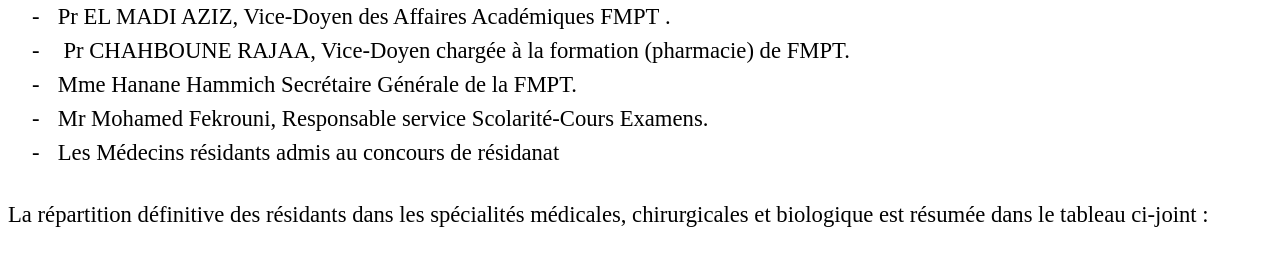
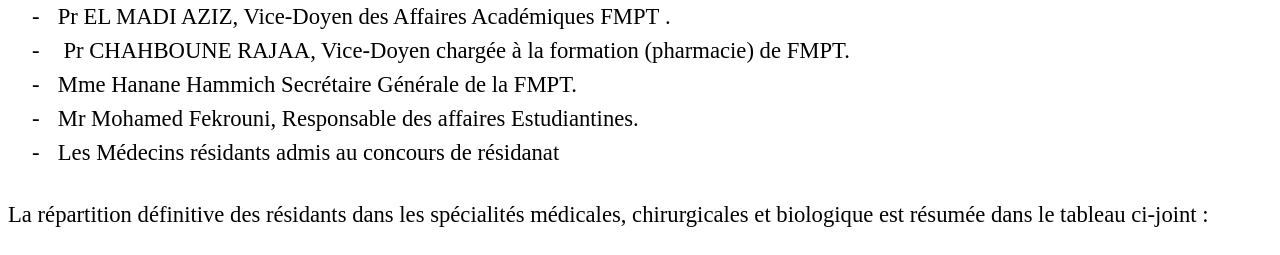
Before and after one commit to EssaidiOualid/Symfony-Project-Manager-with-Ajax, a Symfony app: template templates/candidate/pdfVide.html.twig in a window 1280 px wide. Shown: the part 398-653 px from the top of the page. Run offline with Twig, Linux system fonts and the light colour scheme; the template is opened without the code that fills it, so the values that code supplies are empty; some libraries are stand-ins or nearby versions.

Commit message:
from oumaima

```diff
--- a/templates/candidate/pdf.html.twig
+++ b/templates/candidate/pdf.html.twig
@@ -82,7 +82,7 @@
 		<p style="margin-top:0pt; margin-left:36pt; margin-bottom:0pt; text-indent:-18pt; text-align:justify; line-height:150%; font-size:17pt;">-<span style="width:13.67pt; font:7pt 'Times New Roman'; display:inline-block;">&nbsp;&nbsp;&nbsp;&nbsp;&nbsp;&nbsp;&nbsp;&nbsp;&nbsp;</span>
 			Pr CHAHBOUNE RAJAA, Vice-Doyen  charg&eacute;e &agrave; la formation (pharmacie) de FMPT.</p>
 		<p style="margin-top:0pt; margin-left:36pt; margin-bottom:0pt; text-indent:-18pt; text-align:justify; line-height:150%; font-size:17pt;">-<span style="width:13.67pt; font:7pt 'Times New Roman'; display:inline-block;">&nbsp;&nbsp;&nbsp;&nbsp;&nbsp;&nbsp;&nbsp;&nbsp;&nbsp;</span>Mme Hanane Hammich Secr&eacute;taire G&eacute;n&eacute;rale de la FMPT.</p>
-		<p style="margin-top:0pt; margin-left:36pt; margin-bottom:0pt; text-indent:-18pt; text-align:justify; line-height:150%; font-size:17pt;">-<span style="width:13.67pt; font:7pt 'Times New Roman'; display:inline-block;">&nbsp;&nbsp;&nbsp;&nbsp;&nbsp;&nbsp;&nbsp;&nbsp;&nbsp;</span>Mr Mohamed Fekrouni, Responsable des affaires estudiantines.</p>
+		<p style="margin-top:0pt; margin-left:36pt; margin-bottom:0pt; text-indent:-18pt; text-align:justify; line-height:150%; font-size:17pt;">-<span style="width:13.67pt; font:7pt 'Times New Roman'; display:inline-block;">&nbsp;&nbsp;&nbsp;&nbsp;&nbsp;&nbsp;&nbsp;&nbsp;&nbsp;</span>Mr Mohamed Fekrouni, Responsable des affaires Estudiantines.</p>
 
 		<p style="margin-top:0pt; margin-left:36pt; margin-bottom:0pt; text-indent:-18pt; text-align:justify; line-height:150%; font-size:17pt;">-<span style="width:13.67pt; font:7pt 'Times New Roman'; display:inline-block;">&nbsp;&nbsp;&nbsp;&nbsp;&nbsp;&nbsp;&nbsp;&nbsp;&nbsp;</span>Les M&eacute;decins r&eacute;sidants admis au concours de r&eacute;sidanat</p>
 		<p style="margin-top:0pt; margin-bottom:0pt; text-align:justify; line-height:150%; font-size:16pt;">&nbsp;</p>
--- a/templates/candidate/pdfVide.html.twig
+++ b/templates/candidate/pdfVide.html.twig
@@ -78,7 +78,8 @@
 	<p style="margin-top:0pt; margin-left:36pt; margin-bottom:0pt; text-indent:-18pt; text-align:justify; line-height:150%; font-size:17pt;">-<span style="width:13.67pt; font:7pt 'Times New Roman'; display:inline-block;">&nbsp;&nbsp;&nbsp;&nbsp;&nbsp;&nbsp;&nbsp;&nbsp;&nbsp;</span>
 		Pr CHAHBOUNE RAJAA, Vice-Doyen  charg&eacute;e &agrave; la formation (pharmacie) de FMPT.</p>
 	<p style="margin-top:0pt; margin-left:36pt; margin-bottom:0pt; text-indent:-18pt; text-align:justify; line-height:150%; font-size:17pt;">-<span style="width:13.67pt; font:7pt 'Times New Roman'; display:inline-block;">&nbsp;&nbsp;&nbsp;&nbsp;&nbsp;&nbsp;&nbsp;&nbsp;&nbsp;</span>Mme Hanane Hammich Secr&eacute;taire G&eacute;n&eacute;rale de la FMPT.</p>
-	<p style="margin-top:0pt; margin-left:36pt; margin-bottom:0pt; text-indent:-18pt; text-align:justify; line-height:150%; font-size:17pt;">-<span style="width:13.67pt; font:7pt 'Times New Roman'; display:inline-block;">&nbsp;&nbsp;&nbsp;&nbsp;&nbsp;&nbsp;&nbsp;&nbsp;&nbsp;</span>Mr Mohamed Fekrouni, Responsable service Scolarit&eacute;-Cours Examens.</p>
+	<p style="margin-top:0pt; margin-left:36pt; margin-bottom:0pt; text-indent:-18pt; text-align:justify; line-height:150%; font-size:17pt;">-<span style="width:13.67pt; font:7pt 'Times New Roman'; display:inline-block;">&nbsp;&nbsp;&nbsp;&nbsp;&nbsp;&nbsp;&nbsp;&nbsp;&nbsp;</span>Mr Mohamed Fekrouni,  Responsable des affaires Estudiantines.</p>
+
 	<p style="margin-top:0pt; margin-left:36pt; margin-bottom:0pt; text-indent:-18pt; text-align:justify; line-height:150%; font-size:17pt;">-<span style="width:13.67pt; font:7pt 'Times New Roman'; display:inline-block;">&nbsp;&nbsp;&nbsp;&nbsp;&nbsp;&nbsp;&nbsp;&nbsp;&nbsp;</span>Les M&eacute;decins r&eacute;sidants admis au concours de r&eacute;sidanat</p>
 	<p style="margin-top:0pt; margin-bottom:0pt; text-align:justify; line-height:150%; font-size:16pt;">&nbsp;</p>
 	<p style="margin-top:0pt; margin-bottom:0pt; font-size:17pt;">La r&eacute;partition d&eacute;finitive des r&eacute;sidants dans les sp&eacute;cialit&eacute;s m&eacute;dicales, chirurgicales et biologique est r&eacute;sum&eacute;e dans le tableau ci-joint&nbsp;:</p>
@@ -232,14 +233,14 @@
 									style="width:111.4pt; border-right-style:solid; border-right-width:1pt; border-bottom-style:solid; border-bottom-width:1pt; padding-right:3pt; padding-left:3.5pt; vertical-align:top;">{# {% if candidate_list_affecter[Post.categorie.id][Post.specialite.id] is defined and candidate_list_affecter[Post.categorie.id][Post.specialite.id] not in F %}
 
 
-																																								{{ candidate_list_affecter[Post.categorie.id][Post.specialite.id].nom}}
-																																								{{ candidate_list_affecter[Post.categorie.id][Post.specialite.id].prenom}}
+																																																		{{ candidate_list_affecter[Post.categorie.id][Post.specialite.id].nom}}
+																																																		{{ candidate_list_affecter[Post.categorie.id][Post.specialite.id].prenom}}
 
-																																								{% set F = F|merge([candidate_list_affecter[Post.categorie.id][Post.specialite.id]]) %}
+																																																		{% set F = F|merge([candidate_list_affecter[Post.categorie.id][Post.specialite.id]]) %}
 
 
-																																							{% endif %}
-																														 #}
+																																																	{% endif %}
+																																								 #}
 
 								</td>
 
```
